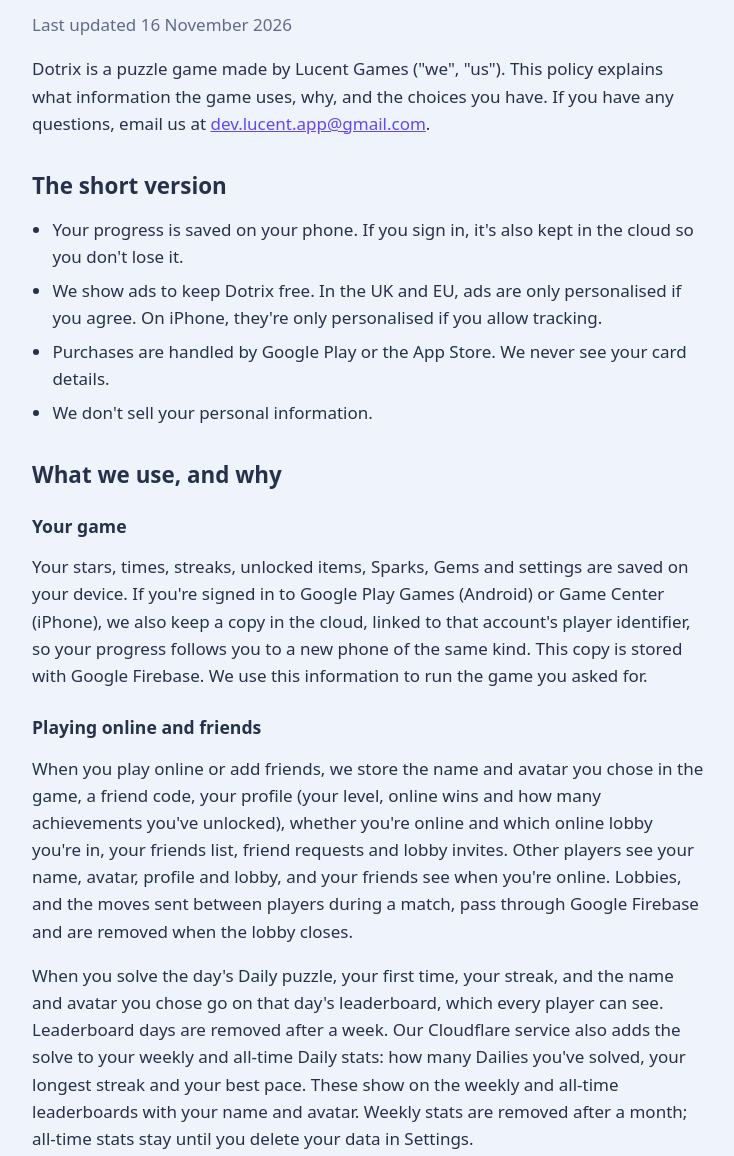
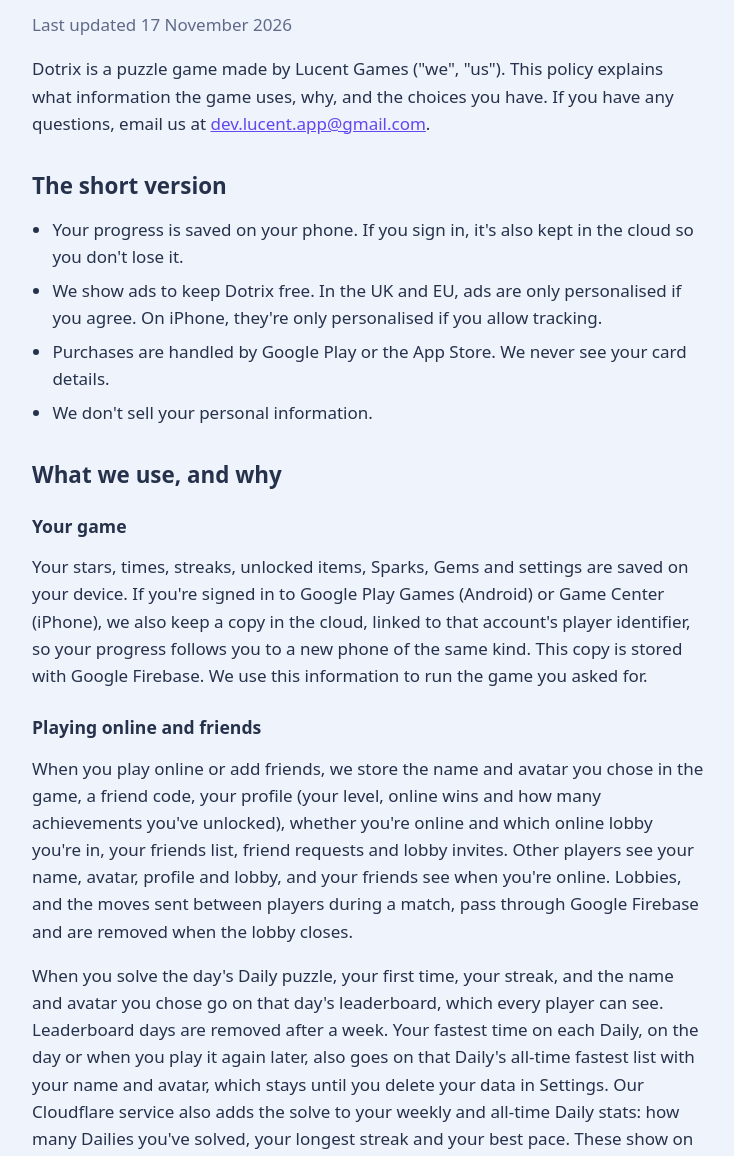
Before and after one commit to lucentgames/lucentgames.github.io, a plain HTML site: page privacy.html in a window 1280 px wide. Shown: the part 144-1300 px from the top of the page, without its empty margins (272-1006 px from the left). Drawn offline with Linux system fonts and the light colour scheme.

Commit message:
Privacy policy: Daily fastest times, blocked players and favourites in the save

```diff
--- a/privacy.html
+++ b/privacy.html
@@ -10,7 +10,7 @@
 <main>
 <p class="eyebrow"><a href="./">Dotrix</a></p>
 <h1>Privacy policy</h1>
-<p class="muted">Last updated 16 November 2026</p>
+<p class="muted">Last updated 17 November 2026</p>
 
 <p>Dotrix is a puzzle game made by Lucent Games ("we", "us"). This policy
 explains what information the game uses, why, and the choices you have. If
@@ -48,7 +48,10 @@ friends see when you're online. Lobbies, and the moves sent between players duri
 through Google Firebase and are removed when the lobby closes.</p>
 <p>When you solve the day's Daily puzzle, your first time, your streak, and
 the name and avatar you chose go on that day's leaderboard, which every
-player can see. Leaderboard days are removed after a week. Our Cloudflare
+player can see. Leaderboard days are removed after a week. Your fastest
+time on each Daily, on the day or when you play it again later, also goes
+on that Daily's all-time fastest list with your name and avatar, which stays
+until you delete your data in Settings. Our Cloudflare
 service also adds the solve to your weekly and all-time Daily stats: how
 many Dailies you've solved, your longest streak and your best pace. These
 show on the weekly and all-time leaderboards with your name and avatar.
@@ -63,7 +66,8 @@ level at any time, which removes it. If players report a level, our
 Cloudflare service keeps who reported it, why and when, so we can look at
 it; a level reported by several players is hidden, and we may remove levels
 that break our rules. Reports are deleted when we've dealt with them. Players
-you block are remembered only on your phone.</p>
+you block and levels you favourite are kept in your save, on your phone and
+in your cloud save if you're signed in. Other players never see them.</p>
 <p>When you solve a level someone has shared, your fastest time on it goes
 on that level's leaderboard with the name and avatar you chose, which
 every player can see. It's removed when the level changes or is taken
```
